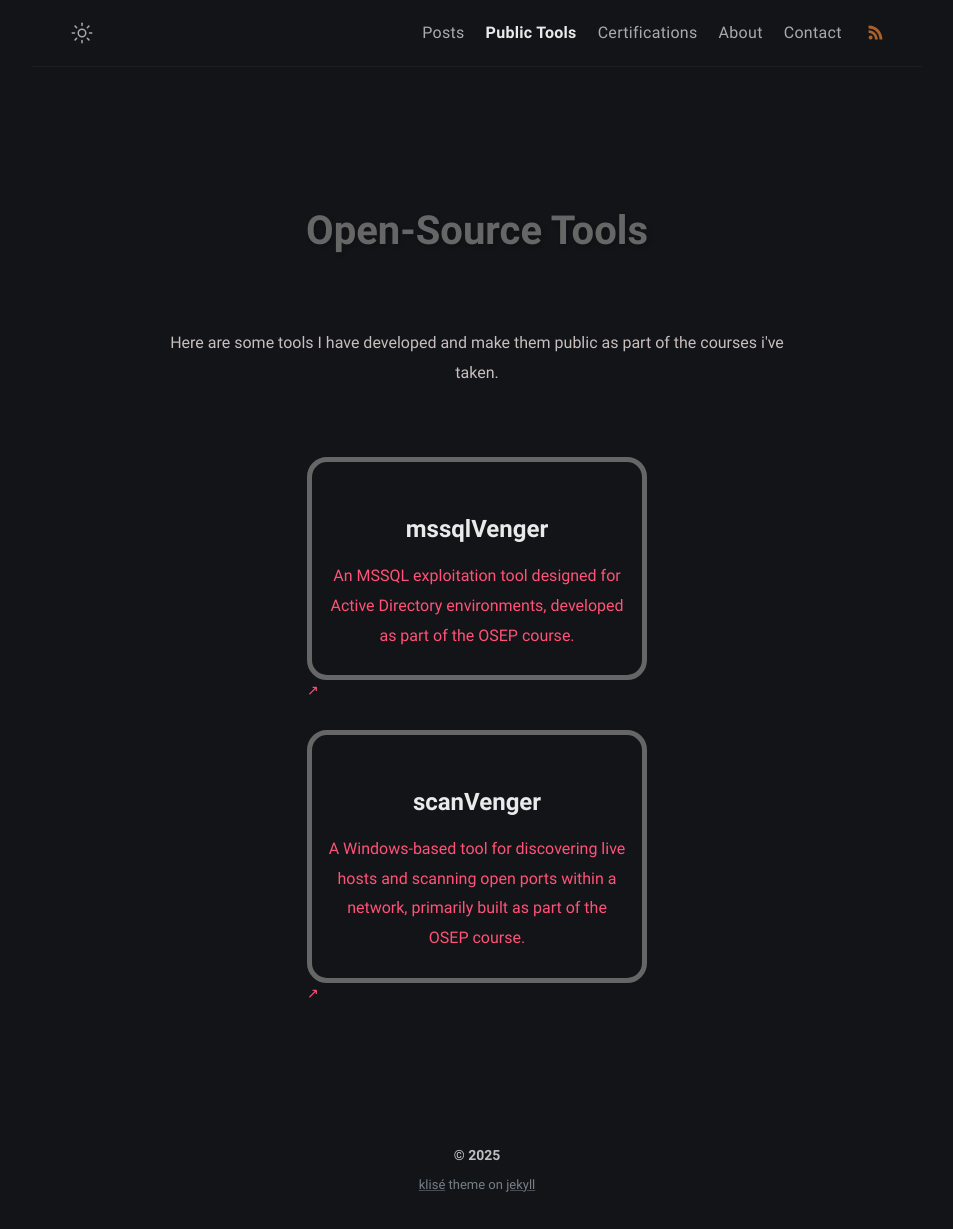
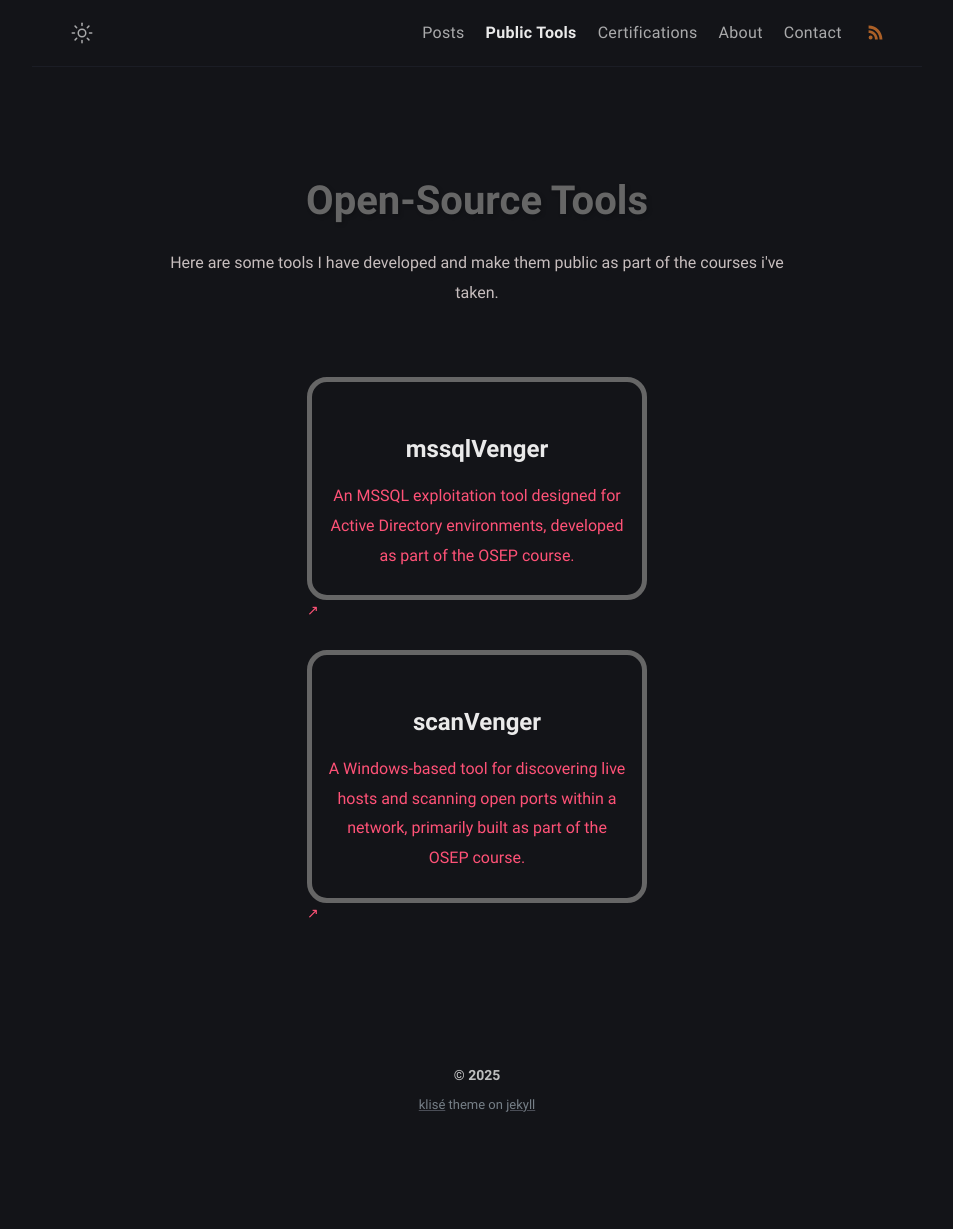
Before and after one commit to Extravenger/extravenger.github.io, a Jekyll site: the page built from pubtools.md, in a window 1280 px wide. Shown: the whole page, without its empty margins (163-1116 px from the left). Built offline with Jekyll 4.4.1, drawn with Linux system fonts in a browser that asks for light colours; after the commit the page ends 1149 px from its top, so only the background shows below that.

Commit message:
Update style.scss

```diff
--- a/assets/css/style.scss
+++ b/assets/css/style.scss
@@ -114,8 +114,6 @@ h2.certs-title {
   font-size: 2.5rem;
   font-weight: bold;
   color: #666 !important;
-  margin: 40px 20px;
-  padding: 20px;
   opacity: 0;
   transform: translateY(20px);
   animation: fadeInUp 1s ease-out forwards;
```
